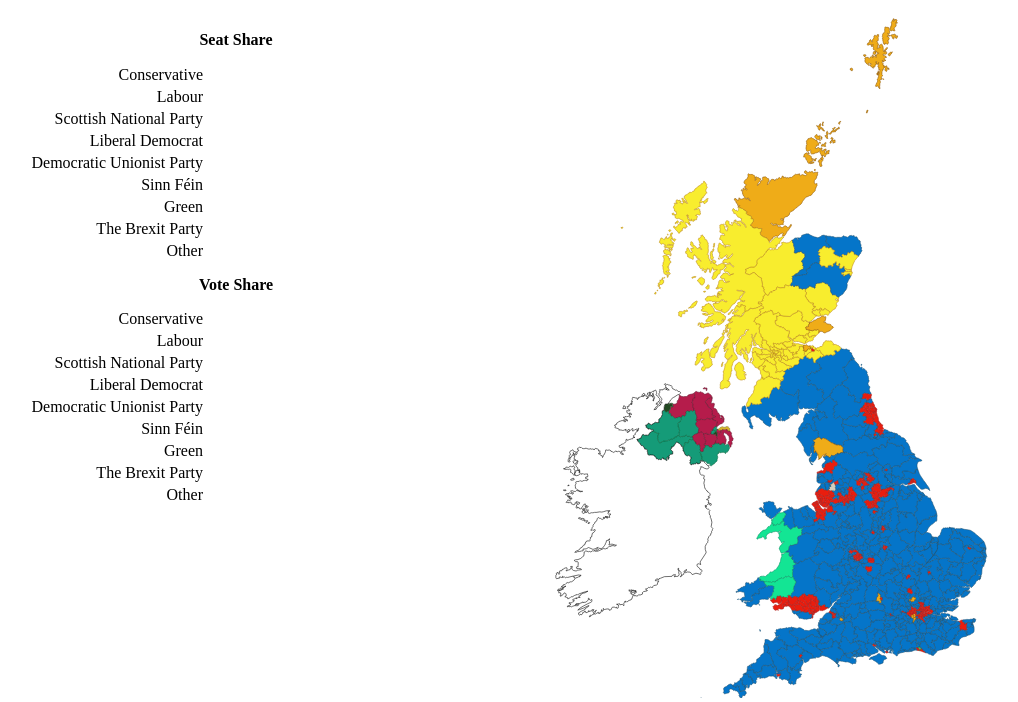
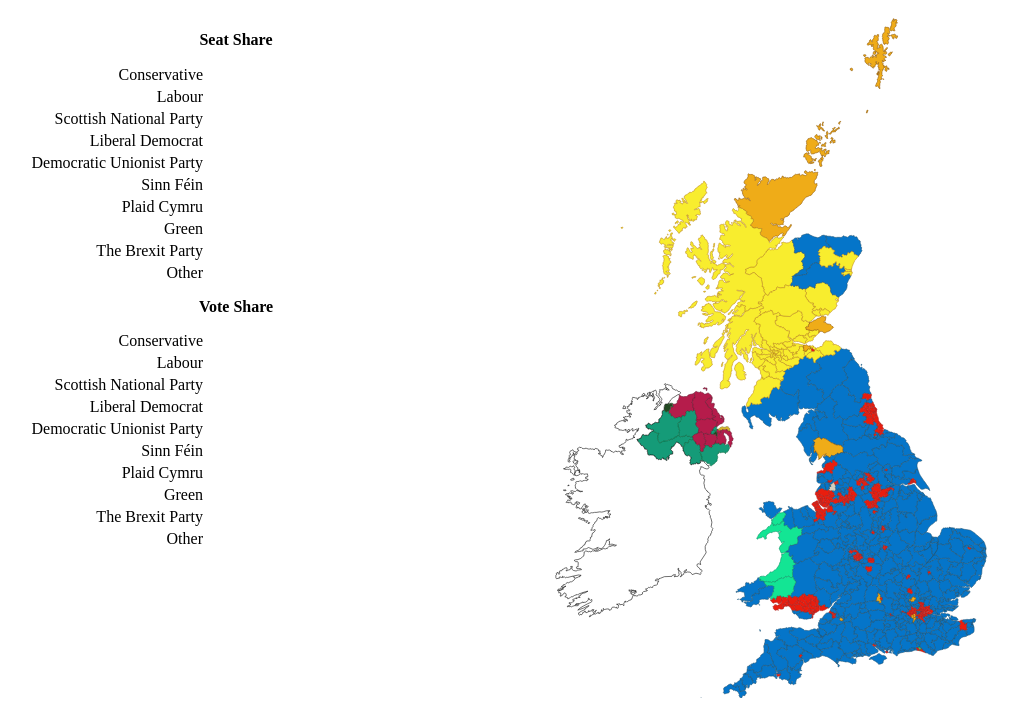
Before and after one commit to samirelanduk/election19, a Django app: template core/templates/home.html in a window 1280 px wide. Shown: the part 166-868 px from the top of the page, without its empty margins (114-1132 px from the left). Run offline with Django 3.2, Linux system fonts and the light colour scheme; the template is opened without the code that fills it, so the values that code supplies are empty; style sheets or scripts are compiled from the project's sources; some libraries are stand-ins or nearby versions; some web fonts are replaced.

Commit message:
Add Plaid Cymru

```diff
--- a/core/static/js/main.js
+++ b/core/static/js/main.js
@@ -5,6 +5,7 @@ var lookup = {
     "Scottish National Party": "rgb(248, 237, 46)",
     "Green": "rgb(95, 178, 95)",
     "The Brexit Party": "#02b6d7",
+    "Plaid Cymru": "rgb(19, 229, 148)",
     "Democratic Unionist Party": "#b51c4b",
     "Sinn F\u00e9in": "#159b78",
     "Other": "gray"
@@ -20,7 +21,8 @@ function summariseData(data) {
     var parties = {
         "Labour": 0, "Conservative": 0, "Liberal Democrat": 0,
         "Scottish National Party": 0, "The Brexit Party": 0, "Green": 0,
-        "Democratic Unionist Party": 0, "Sinn F\u00e9in": 0, "Other": 0
+        "Democratic Unionist Party": 0, "Sinn F\u00e9in": 0,
+        "Plaid Cymru": 0, "Other": 0
     }
     var summary = {
         "seats": {...parties}, "votes": {...parties}
@@ -72,7 +74,7 @@ function updateLink(rules) {
         "Conservative": "con", "Labour": "lab", "Liberal Democrat": "ld",
         "Green": "green", "Scottish National Party": "snp",
         "The Brexit Party": "bp", "Democratic Unionist Party": "dup",
-        "Sinn Féin": "sf"
+        "Sinn Féin": "sf", "Plaid Cymru": "pc"
     }
     regions = {
         "England": "eng", "Scotland": "sco", "Wales": "wal", "Northern Ireland": "ni"
--- a/core/templates/home.html
+++ b/core/templates/home.html
@@ -28,6 +28,7 @@
             <option{% if rule.1 == 'Scottish National Party'%} selected{% endif %}>Scottish National Party</option>
             <option{% if rule.1 == 'Green'%} selected{% endif %}>Green</option>
             <option{% if rule.1 == 'The Brexit Party'%} selected{% endif %}>The Brexit Party</option>
+            <option{% if rule.1 == 'Plaid Cymru'%} selected{% endif %}>Plaid Cymru</option>
             <option{% if rule.1 == 'Democratic Unionist Party'%} selected{% endif %}>Democratic Unionist Party</option>
             <option{% if rule.1 == 'Sinn Féin'%} selected{% endif %}>Sinn Féin</option>
         </select> voters in
@@ -46,6 +47,7 @@
             <option{% if rule.3 == 'Scottish National Party'%} selected{% endif %}>Scottish National Party</option>
             <option{% if rule.3 == 'Green'%} selected{% endif %}>Green</option>
             <option{% if rule.3 == 'The Brexit Party'%} selected{% endif %}>The Brexit Party</option>
+            <option{% if rule.3 == 'Plaid Cymru'%} selected{% endif %}>Plaid Cymru</option>
             <option{% if rule.3 == 'Democratic Unionist Party'%} selected{% endif %}>Democratic Unionist Party</option>
             <option{% if rule.3 == 'Sinn Féin'%} selected{% endif %}>Sinn Féin</option>
         </select>
@@ -89,6 +91,10 @@
                     <td><div class="data"><div class="bar"></div><span></span></div>
                 </tr>
                 <tr>
+                    <td>Plaid Cymru</td>
+                    <td><div class="data"><div class="bar"></div><span></span></div>
+                </tr>
+                <tr>
                     <td>Green</td>
                     <td><div class="data"><div class="bar"></div><span></span></div>
                 </tr>
@@ -129,6 +135,10 @@
                     <td><div class="data"><div class="bar"></div><span></span></div>
                 </tr>
                 <tr>
+                    <td>Plaid Cymru</td>
+                    <td><div class="data"><div class="bar"></div><span></span></div>
+                </tr>
+                <tr>
                     <td>Green</td>
                     <td><div class="data"><div class="bar"></div><span></span></div>
                 </tr>
--- a/core/views.py
+++ b/core/views.py
@@ -4,7 +4,7 @@ from django.http import JsonResponse
 from django.conf import settings
 
 parties = {
-    "CON": "Conservative", "LAB": "Labour",
+    "CON": "Conservative", "LAB": "Labour", "PC": "Plaid Cymru",
     "LD": "Liberal Democrat", "GREEN": "Green",
     "SNP": "Scottish National Party", "BP": "The Brexit Party",
     "DUP": "Democratic Unionist Party", "SF": "Sinn Féin"
```
